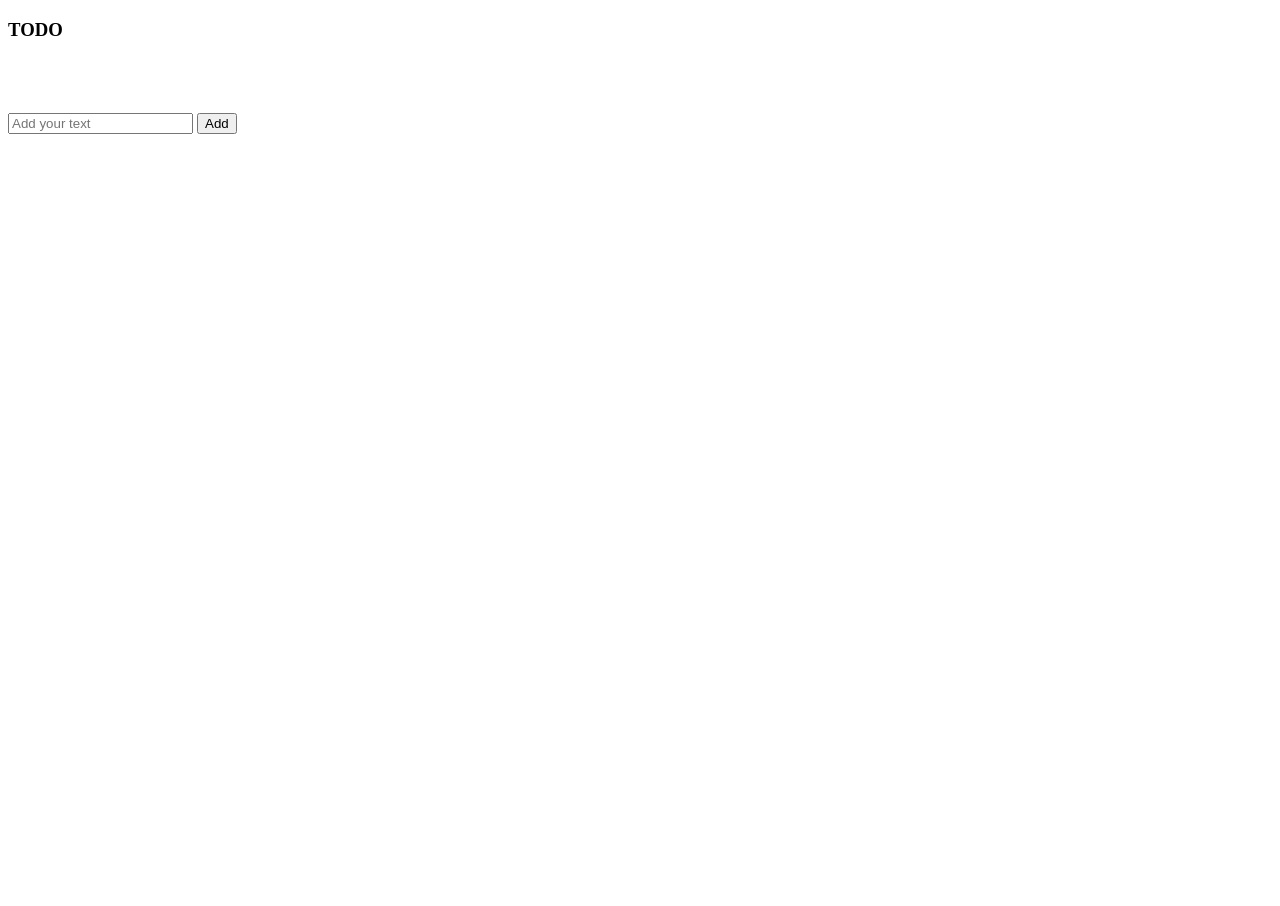
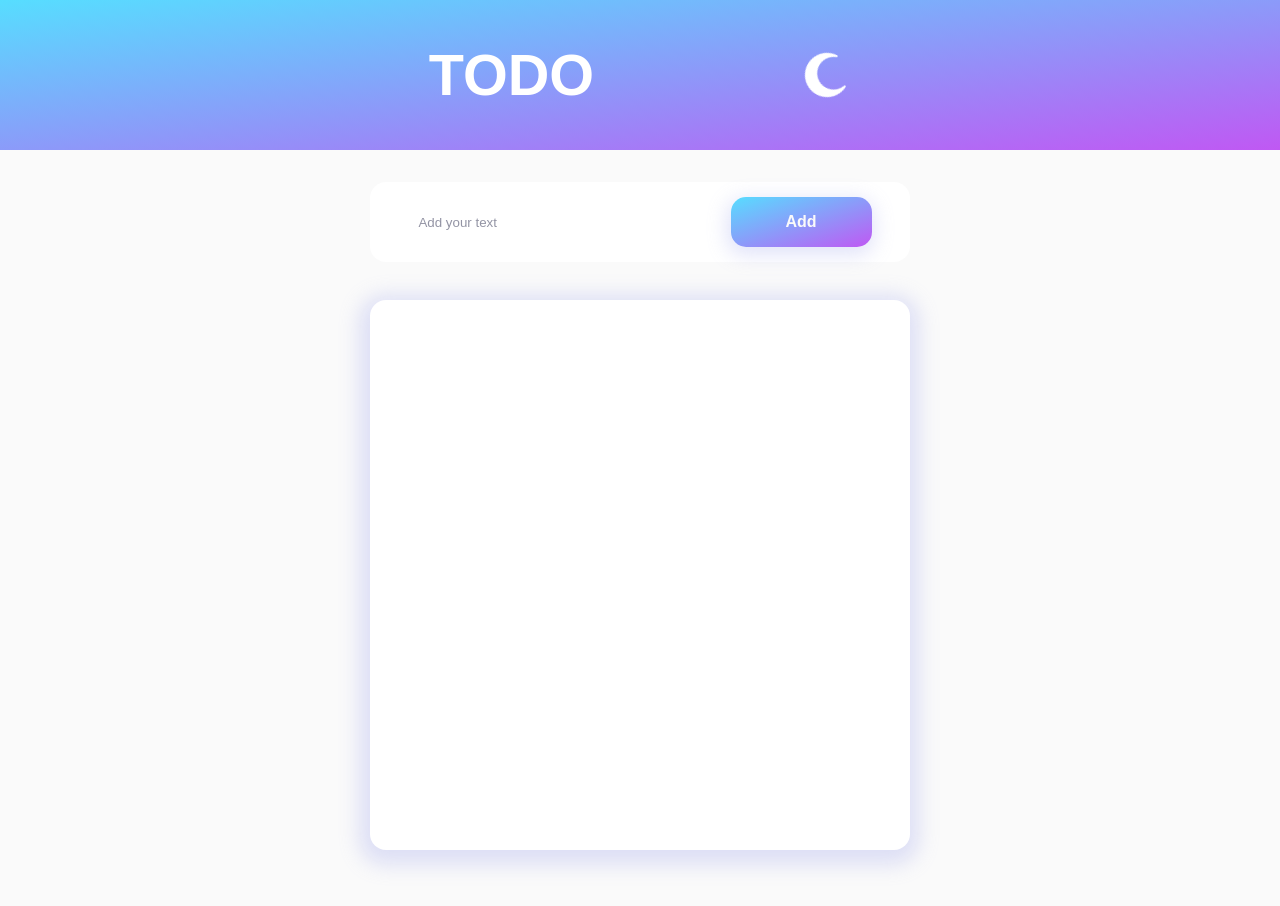
Before and after one commit to ahmedmohamed641/todolist, a plain HTML site: page index.html in a window 1280 px wide. Before the commit the page ends 800 px from the top, so only its background shows below. Drawn offline with Linux system fonts and the light colour scheme; the site is published under a folder, as on GitHub Pages, so addresses that start at the root find nothing.

Commit message:
updated css link and js

```diff
--- a/index.html
+++ b/index.html
@@ -4,7 +4,7 @@
     <meta charset="UTF-8">
     <meta name="viewport" content="width=device-width, initial-scale=1.0">
     <title>Document</title>
-    <link rel="stylesheet" type="text/css" href="/css/index.css">
+    <link rel="stylesheet" href="css/index.css">
     <script src="javascript/index.js" defer></script>
     <script src="https://kit.fontawesome.com/498c7dcb2d.js" crossorigin="anonymous"></script>
 </head>
--- a/javascript/index.js
+++ b/javascript/index.js
@@ -84,8 +84,6 @@ function editTask() {
         document.getElementById(TODO_ITEM_ID).contentEditable = toggleText;
 }
 
-
-
 function completeTask() {
     document.getElementById(CHECK_INPUT_ID).classList.toggle("checked");
     document.getElementById(CHECK_INPUT_ID).parentElement.classList.toggle("checked");
```
